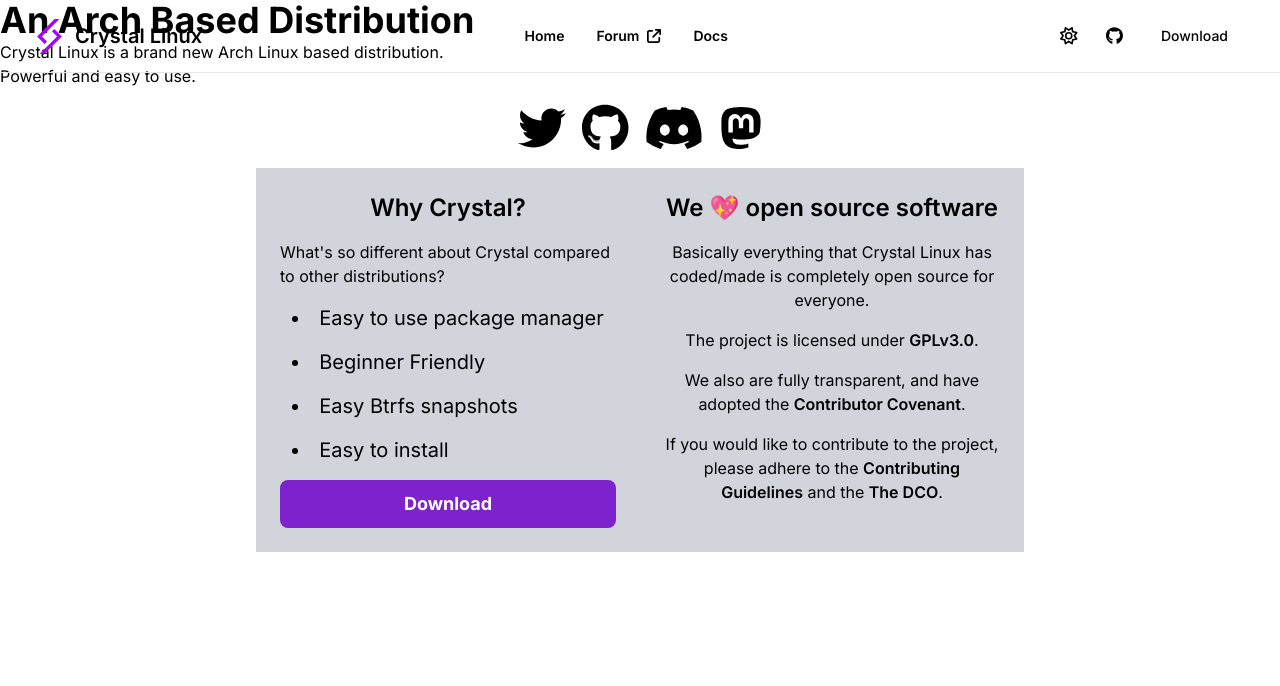
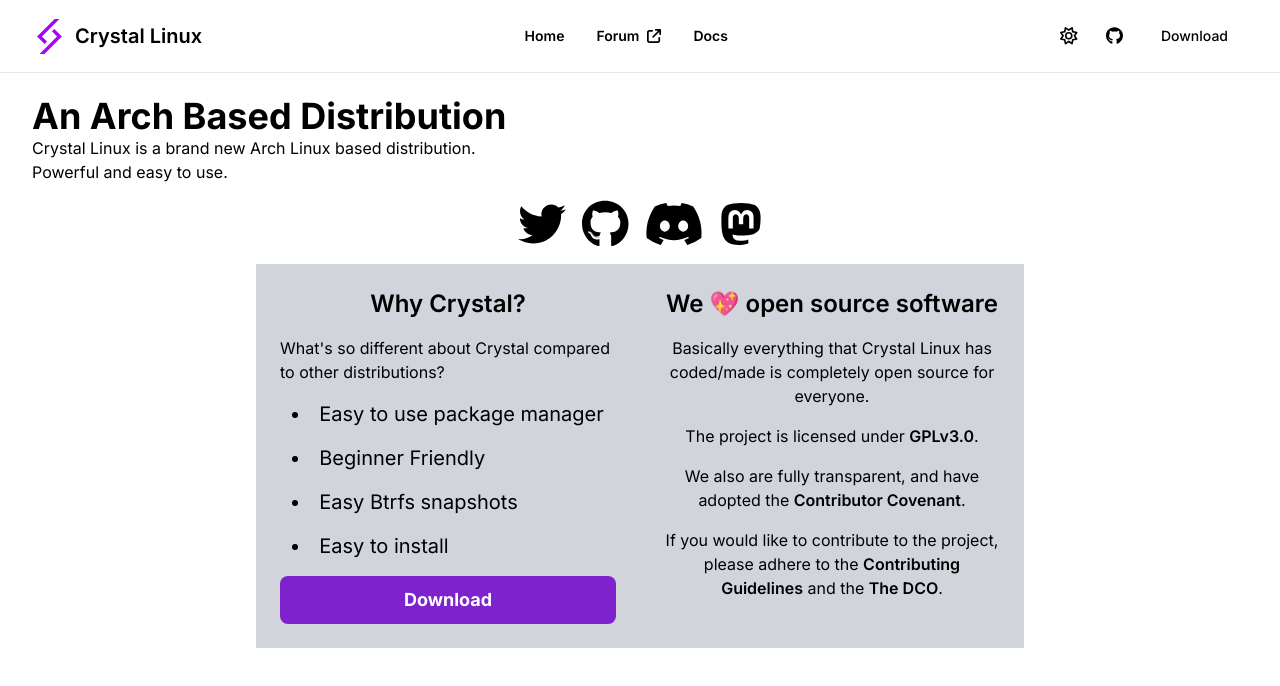
Before and after one commit to crystal-linux/getcryst.al, a Next.js app: page / in a window 1280 px wide. Shown: the top 686 px of the page. Built offline with nearby package versions, Linux system fonts and the light colour scheme; a small style sheet from the web is missing; what @catppuccin/tailwindcss would draw is missing.

Commit message:
make docs tree appear nicely on smaller screens

```diff
--- a/components/docs/Wrapper.tsx
+++ b/components/docs/Wrapper.tsx
@@ -3,7 +3,7 @@
 const DocWrapper: FC<{ children: ReactNode }> = ({ children }) => {
   return (
     <>
-      <article className="prose max-w-full px-8 pl-80 dark:prose-invert [&_pre]:!bg-ctp-mantle">
+      <article className="prose max-w-full [&_table]:overflow-x-scroll [&_table]:block [&_table]:max-w-full md:pl-80 dark:prose-invert [&_pre]:!bg-ctp-mantle">
         {children}
       </article>
     </>
--- a/components/layout.tsx
+++ b/components/layout.tsx
@@ -4,7 +4,7 @@
   <div className="bg-ctp-base">
     <Navbar />
 
-    <main>{children}</main>
+    <main className="mx-auto min-h-screen max-w-8xl pt-28 px-8 md:pt-24">{children}</main>
   </div>
 );
 
--- a/pages/docs/[[...slug]].tsx
+++ b/pages/docs/[[...slug]].tsx
@@ -141,8 +141,7 @@
 }) => {
   return (
     <>
-      <div className="mx-auto min-h-screen max-w-8xl pt-28 md:pt-24">
-        <aside className="fixed right-auto flex w-80 flex-col break-normal px-8 align-top">
+      <aside className="lg:fixed mb-8 lg:mb-0 right-auto flex max-w-80 flex-col break-normal align-top">
         <TreeNode node={tree} path="/docs" />
       </aside>
 
@@ -150,7 +149,6 @@
         {source.frontmatter?.title && <h1>{source.frontmatter.title}</h1>}
         <MDXRemote {...source} />
       </DocWrapper>
-      </div>
     </>
   );
 };
```
Lines whose indentation alone changed are shown as unchanged.
